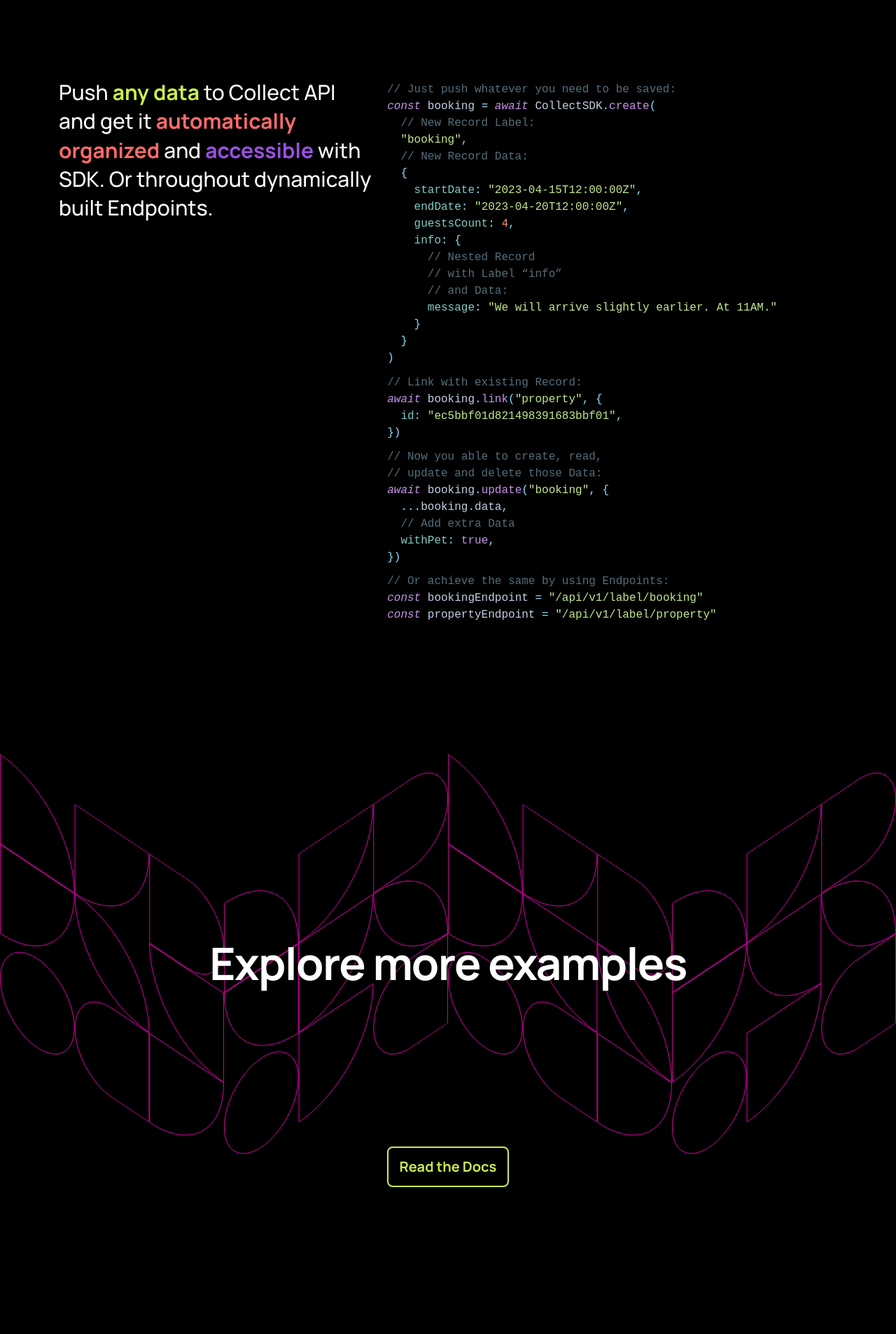
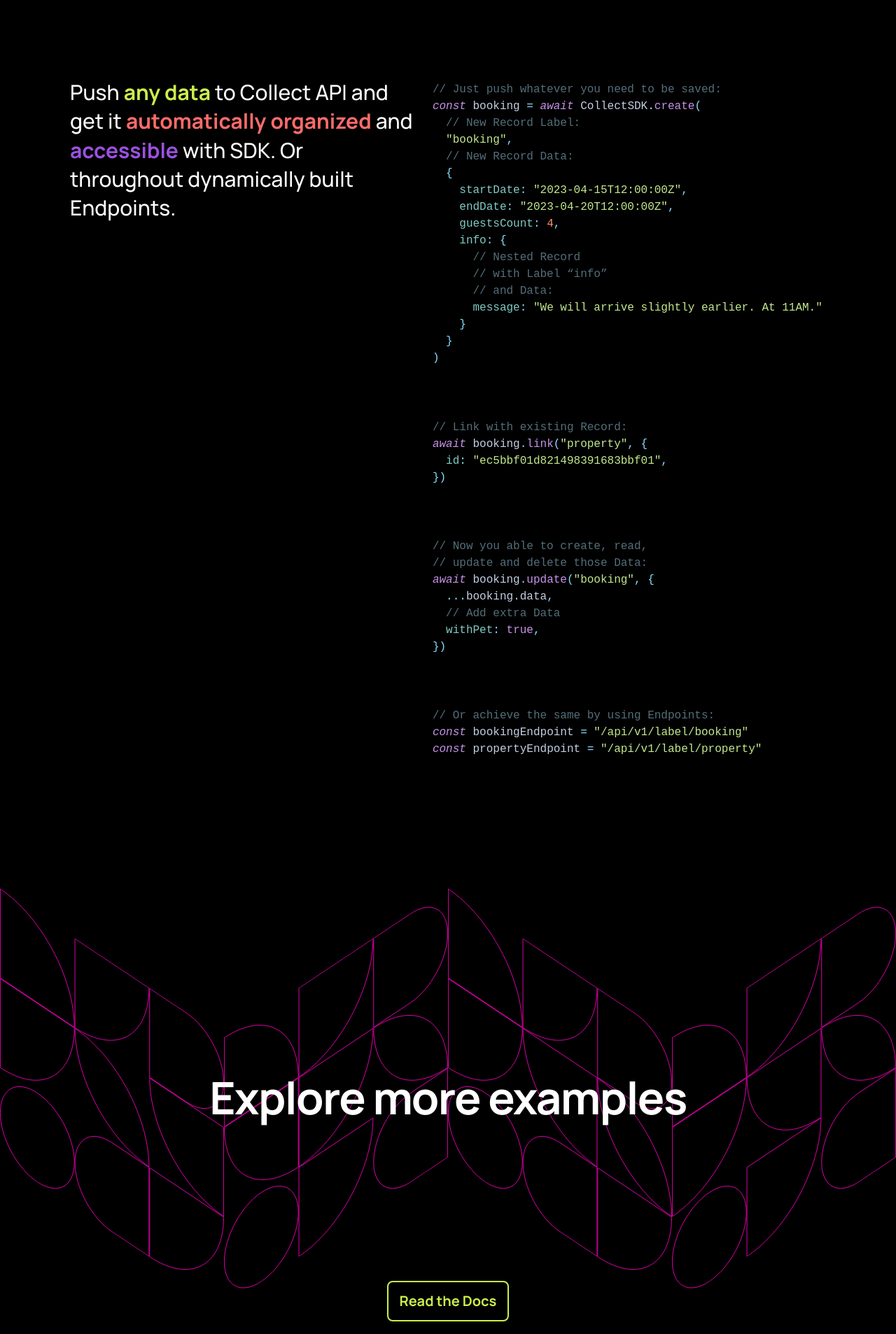
Before and after one commit to collect-so/public, a Next.js app: page / in a window 1280 px wide. Shown: the part 4633-6540 px from the top of the page at 70% size. Built offline with nearby package versions, Linux system fonts and the light colour scheme.

Commit message:
How to animation, footer

```diff
--- a/src/Sections/ExploreMore/index.tsx
+++ b/src/Sections/ExploreMore/index.tsx
@@ -1,5 +1,5 @@
 import Image from "next/image";
-import { OutlineButton } from "~/components/button";
+import { OutlineButton, OutlineLink } from "~/components/button";
 import { Section } from "~/components/section";
 import wirebox from "~/images/WireBox.png";
 
@@ -14,15 +14,15 @@ export function ExploreMoreSection() {
         }}
         className="min-h-[80vh] w-full flex flex-col items-center relative justify-center bg-repeat-x"
       >
-        {/* <div className="absolute bottom-0 left-0 w-full">
-        <Image fill src={wirebox} alt="" className="bg-repeat" />
-      </div> */}
         <h2 className="text-4xl font-bold text-content-primary-dark sm:text-xl tracking-tight  sm:leading-[2.5rem]">
           Explore more examples
         </h2>
-        <OutlineButton className="absolute bottom-0">
+        <OutlineLink
+          href="https://docs.collect.so/"
+          className="absolute bottom-0"
+        >
           Read the Docs
-        </OutlineButton>
+        </OutlineLink>
       </div>
     </Section>
   );
--- a/src/Sections/HowItWorks/index.tsx
+++ b/src/Sections/HowItWorks/index.tsx
@@ -1,27 +1,99 @@
+import { useInView } from "framer-motion";
+import { motion } from "framer-motion";
+import { useRef } from "react";
 import { CodeBlock } from "~/components/codeblock";
 import { Section } from "~/components/section";
 
+function useWaypoint() {
+  const ref = useRef<HTMLDivElement>(null);
+  const isInView = useInView(ref, { once: true });
+  return { ref, isInView } as const;
+}
+
+const sentence = {
+  hidden: {
+    opacity: 1,
+  },
+  visible: {
+    opacity: 1,
+    transition: { delay: 0.05, staggerChildren: 0.008 },
+  },
+};
+
+const letter = {
+  hidden: {
+    opacity: 0,
+    y: 50,
+  },
+  visible: {
+    opacity: 1,
+    y: 0,
+  },
+};
+
+const renderChars = (str: string, className?: string) =>
+  str.split("").map((ch, idx) => (
+    <motion.span className={className} key={ch + idx} variants={letter}>
+      {ch}
+    </motion.span>
+  ));
+
 export function HowItWorksSection() {
+  const { ref: waypoint0Ref, isInView: waypoint0InView } = useWaypoint();
+  const { ref: waypoint1Ref, isInView: waypoint1InView } = useWaypoint();
+  const { ref: waypoint2Ref, isInView: waypoint2InView } = useWaypoint();
+  const { ref: waypoint3Ref, isInView: waypoint3InView } = useWaypoint();
+
   return (
-    <Section data-theme="dark" className="py-24 mx-auto max-w-6xl px-5">
+    <Section data-theme="dark" className="py-24 container">
       <h2 className="pb-24 text-3xl font-extrabold text-content-primary-dark sm:text-2xl tracking-tight  sm:leading-[2.5rem] mx-auto text-center">
         How It Works
       </h2>
       <div className="sticky top-0 flex items-start gap-4">
         {/* 50% - nav height */}
-        <div className="sticky top-[calc(50%-100px)] flex-1 h-full flex items-center max-w-md">
+        <div className="sticky top-[calc(50%-100px)] flex-1 h-full flex items-center ">
           <h3 className="text-xl leading-snug font-medium text-content-primary-dark">
-            Push <span className="font-bold text-accent-brand">any data</span>{" "}
-            to Collect API and get it{" "}
-            <span className="font-bold text-accent-red">
-              automatically organized
-            </span>{" "}
-            and <span className="font-bold text-accent-purple">accessible</span>{" "}
-            with SDK. Or throughout dynamically built Endpoints.
+            <motion.span
+              variants={sentence}
+              initial="hidden"
+              animate={waypoint0InView ? "visible" : "hidden"}
+            >
+              {renderChars("Push")}
+              {renderChars(" any data ", "font-bold text-accent-brand")}
+              {renderChars("to Collect API")}{" "}
+            </motion.span>
+            <motion.span
+              variants={sentence}
+              initial="hidden"
+              animate={waypoint1InView ? "visible" : "hidden"}
+            >
+              {renderChars("and get it")}{" "}
+              {renderChars(
+                "automatically organized",
+                "font-bold text-accent-red",
+              )}
+            </motion.span>{" "}
+            <motion.span
+              variants={sentence}
+              initial="hidden"
+              animate={waypoint2InView ? "visible" : "hidden"}
+            >
+              {renderChars("and ")}
+              {renderChars("accessible", "font-bold text-accent-purple")}
+              {renderChars(" with SDK.")}
+            </motion.span>{" "}
+            <motion.span
+              variants={sentence}
+              initial="hidden"
+              animate={waypoint3InView ? "visible" : "hidden"}
+            >
+              {renderChars(" Or throughout dynamically built Endpoints.")}
+            </motion.span>
           </h3>
         </div>
-        <div className="flex-[1.5] max-w-xl">
+        <div className="flex-1 gap-16 flex flex-col">
           <CodeBlock
+            ref={waypoint0Ref}
             code={`// Just push whatever you need to be saved:
 const booking = await CollectSDK.create(
   // New Record Label:
@@ -42,6 +114,7 @@ const booking = await CollectSDK.create(
           />
 
           <CodeBlock
+            ref={waypoint1Ref}
             code={`// Link with existing Record:
 await booking.link("property", {
   id: "ec5bbf01d821498391683bbf01",
@@ -50,6 +123,7 @@ await booking.link("property", {
           />
 
           <CodeBlock
+            ref={waypoint2Ref}
             code={`// Now you able to create, read,
 // update and delete those Data:
 await booking.update("booking", {
@@ -61,6 +135,7 @@ await booking.update("booking", {
           />
 
           <CodeBlock
+            ref={waypoint3Ref}
             code={`// Or achieve the same by using Endpoints:
 const bookingEndpoint = "/api/v1/label/booking"
 const propertyEndpoint = "/api/v1/label/property"
--- a/src/components/Layout/Footer/index.tsx
+++ b/src/components/Layout/Footer/index.tsx
@@ -5,43 +5,52 @@ import { Logo } from "~/components/logo";
 
 export function Footer() {
   return (
-    <Section className="min-h-[30vh] grid " data-theme="dark">
+    <Section className="min-h-[30vh] grid" data-theme="dark">
       <div className="container py-16">
-        <div className="grid grid-cols-2 sm:grid-cols-1 gap-4 items-center sm:text-center">
-          <div className="justify-self-start sm:justify-self-center  ">
-            <Logo className="sm:m-auto" />
-            <h2 className="text-2xl sm:text-base font-bold text-content-primary-dark tracking-tight">
-              collect
-            </h2>
-
-            <p className="text-base sm:text-sm font-medium text-content-secondary-dark tracking-tight mb-1">
-              © 2023, Collect Software Inc.
-            </p>
-            <p className="text-sm font-medium text-content-tertiary-dark tracking-tight">
-              8 The Green. Ste A. Dover, DE 19901
-            </p>
+        <div className="grid grid-cols-2 sm:grid-cols-1 gap-4 items-start sm:text-center">
+          <div className="justify-self-start sm:justify-self-center">
+            <div className="flex gap-10">
+              <Logo
+                className="sm:m-auto text-content-primary-dark"
+                width={110}
+                height={110}
+                bgFill="black"
+                strokeColor="currentColor"
+              />
+              <div className="flex flex-col ">
+                <h2 className="text-[80px] leading-[0.7] font-special sm:text-base font-bold text-content-primary-dark tracking-tight">
+                  collect
+                </h2>
+                <p className="text-sm mt-auto sm:text-sm font-medium text-content-secondary-dark leading-snug tracking-tight">
+                  © 2023, Collect Software Inc.
+                </p>
+              </div>
+            </div>
           </div>
-          <div className="justify-self-end text-center items-center grid justify-items-end sm:justify-items-center sm:justify-self-center">
+          <div className="justify-self-end text-center items-end grid sm:justify-items-center sm:justify-self-center gap-8">
             <a
               href="mailto:hello@collect.so"
-              className="text-base font-medium text-content-primary-dark mb-4"
+              className="text-xl leading-none font-medium text-content-primary-dark"
             >
               hello@collect.so
             </a>
             <a
               href="tel:+1(302)4809110"
-              className="text-base font-medium text-content-primary-dark mb-4"
+              className="text-xl leading-none font-medium text-content-primary-dark"
             >
               +1 (302) 480 9110
             </a>
-            <div className="grid gap-4 grid-cols-3">
+            <div className="flex justify-between">
               <Link
                 href="https://twitter.com/CollectAPI"
                 target="__blank"
                 rel="noopener noreferrer"
                 aria-label="Twitter"
               >
-                <Twitter className="text-content-primary-dark" />
+                <Twitter
+                  strokeWidth={1}
+                  className="text-content-primary-dark w-12 h-12"
+                />
               </Link>
               <Link
                 href="https://github.com/collect-so"
@@ -49,7 +58,10 @@ export function Footer() {
                 rel="noopener noreferrer"
                 aria-label="Github"
               >
-                <Github className="text-content-primary-dark" />
+                <Github
+                  strokeWidth={1}
+                  className="text-content-primary-dark w-12 h-12"
+                />
               </Link>
               <Link
                 href="https://www.linkedin.com/company/collect-so/"
@@ -57,7 +69,10 @@ export function Footer() {
                 rel="noopener noreferrer"
                 aria-label="LinkedIn"
               >
-                <Linkedin className="text-content-primary-dark" />
+                <Linkedin
+                  strokeWidth={1}
+                  className="text-content-primary-dark w-12 h-12"
+                />
               </Link>
             </div>
           </div>
--- a/src/components/button/index.tsx
+++ b/src/components/button/index.tsx
@@ -27,6 +27,28 @@ const ButtonBase: FC<Props> = ({ children, className, icon, ...props }) => {
     >
       {children}
     </motion.button>
+  );
+};
+
+const LinkBase: FC<Props & { href: string }> = ({
+  children,
+  className,
+  icon,
+  ...props
+}) => {
+  return (
+    <motion.a
+      className={cx(
+        className,
+        "gap-2 flex items-center justify-center bg-accent-brand rounded-[8px] text-base font-bold duration-300",
+        "py-[12px] px-[16px]",
+        "md:py-[8px] md:px-[12px] md:text-sm",
+      )}
+      whileHover={whileHover}
+      {...props}
+    >
+      {children}
+    </motion.a>
   );
 };
 
@@ -60,6 +82,25 @@ export const OutlineButton: FC<Props> = ({
   );
 };
 
+export const OutlineLink: FC<Props & { href: string }> = ({
+  children,
+  className,
+  icon,
+  ...props
+}) => {
+  return (
+    <LinkBase
+      className={cx(
+        className,
+        "border-2 bg-transparent border-accent-brand text-accent-brand",
+      )}
+      {...props}
+    >
+      {children}
+    </LinkBase>
+  );
+};
+
 export const TransparentButton: FC<Props> = ({
   children,
   className,
--- a/src/components/codeblock/index.tsx
+++ b/src/components/codeblock/index.tsx
@@ -1,4 +1,4 @@
-import { CSSProperties, FC, PropsWithoutRef } from "react";
+import { CSSProperties, FC, PropsWithoutRef, forwardRef } from "react";
 import { materialOceanic } from "react-syntax-highlighter/dist/cjs/styles/prism";
 import { Prism as SyntaxHighlighter } from "react-syntax-highlighter";
 import classNames from "classnames";
@@ -31,15 +31,16 @@ const override = {
   },
 };
 
-export const CodeBlock: FC<
+export const CodeBlock = forwardRef<
+  HTMLDivElement,
   PropsWithoutRef<{
     code: string;
     className?: string;
     preClassName?: string;
   }>
-> = ({ code, className, preClassName }) => {
+>(({ code, className, preClassName }, ref) => {
   return (
-    <div className={classNames("max-w-[92vw]", className)}>
+    <div className={classNames("max-w-[92vw]", className)} ref={ref}>
       <SyntaxHighlighter
         language="javascript"
         style={override}
@@ -53,4 +54,6 @@ export const CodeBlock: FC<
       </SyntaxHighlighter>
     </div>
   );
-};
+});
+
+CodeBlock.displayName = "CodeBlock";
```
Also changed, not shown: src/components/logo.tsx (+24 -12 lines).
